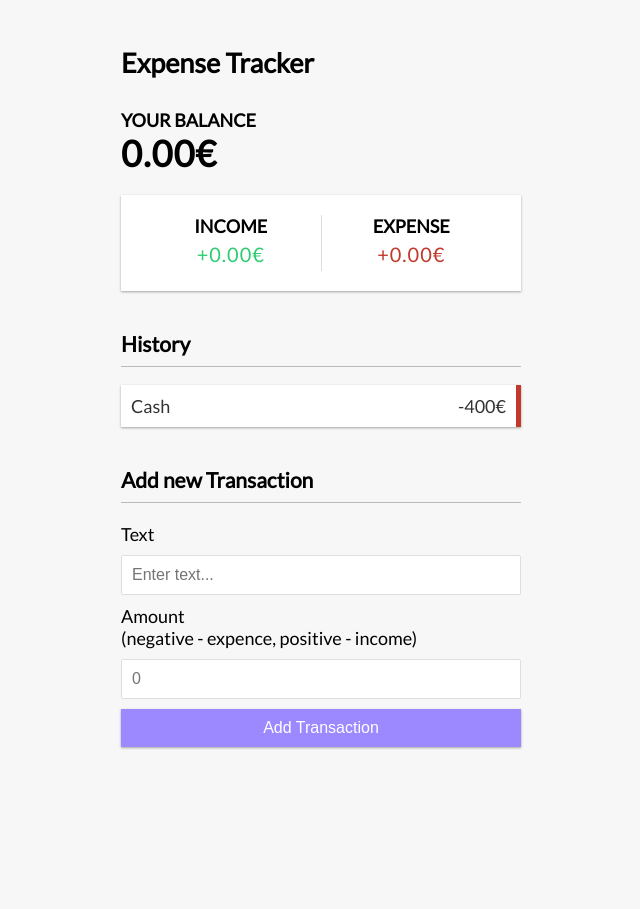
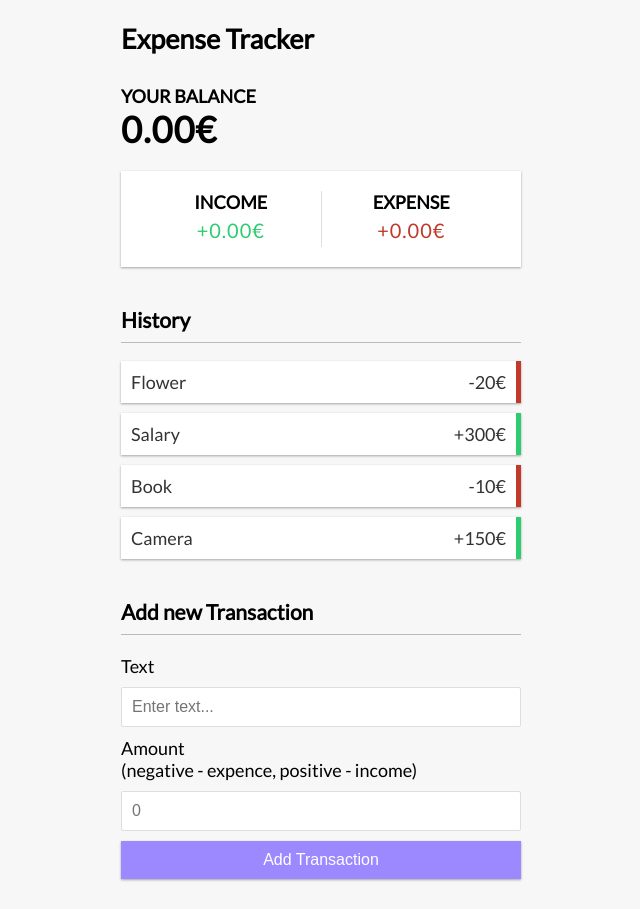
Before and after one commit to L3Roth/expense-tracker, a React (Create React App) app: page / in a window 1280 px wide. Shown: the whole page, without its empty margins (319-959 px from the left). Before the commit the page ends 800 px from the top, so only its background shows below. Built offline with nearby package versions, Linux system fonts and the light colour scheme.

Commit message:
- added transaction component - updated dependencies - fixed error with global state

```diff
--- a/package.json
+++ b/package.json
@@ -8,7 +8,7 @@
     "@testing-library/user-event": "^13.5.0",
     "react": "^18.3.1",
     "react-dom": "^18.3.1",
-    "react-scripts": "5.0.1",
+    "react-scripts": "^5.0.1",
     "web-vitals": "^2.1.4"
   },
   "scripts": {
--- /dev/null
+++ b/src/components/Transaction.js
@@ -0,0 +1,11 @@
+import React from 'react';
+
+export const Transaction = ({ transaction }) => {
+    const sign = transaction.amount < 0 ? '-' : '+';
+    return (
+        <li className={transaction.amount < 0 ? 'minus' : 'plus'}>
+            {transaction.text} <span>{sign}{Math.abs(transaction.amount)}€</span><button
+            className='delete-btn'>x</button>
+        </li>
+    )
+}
--- a/src/components/TransactionList.js
+++ b/src/components/TransactionList.js
@@ -1,13 +1,16 @@
-import React from 'react'
+import React, { useContext } from 'react';
+import { GlobalContext } from '../context/GlobalState';
+import { Transaction } from './Transaction';
 
 const TransactionList = () => {
+  const { transactions } = useContext(GlobalContext);
+
   return (
     <div>
       <h3>History</h3>
       <ul className='list'>
-        <li className='minus'>
-            Cash <span>-400€</span><button className='delete-btn'>x</button>
-        </li>
+        {transactions.map(transaction => ( <Transaction transaction={transaction} /> ))}
+
       </ul>
     </div>
   )
--- a/src/context/GlobalState.js
+++ b/src/context/GlobalState.js
@@ -1,12 +1,14 @@
 import React, { createContext, useReducer } from 'react';
 import AppReducer from './AppReducer';
 
-const initialState = [
-    { id: 1, text: 'Flower', amount: -20 },
-    { id: 2, text: 'Salary', amount: 300 },
-    { id: 3, text: 'Book', amount: -10 },
-    { id: 4, text: 'Camera', amount: 150 },
-];
+const initialState = {
+    transactions: [
+        { id: 1, text: 'Flower', amount: -20 },
+        { id: 2, text: 'Salary', amount: 300 },
+        { id: 3, text: 'Book', amount: -10 },
+        { id: 4, text: 'Camera', amount: 150 },
+    ]
+};
 
 export const GlobalContext = createContext(initialState);
 
```
Also changed, not shown: 1 other file (tests, documents, lock files or other folders).
